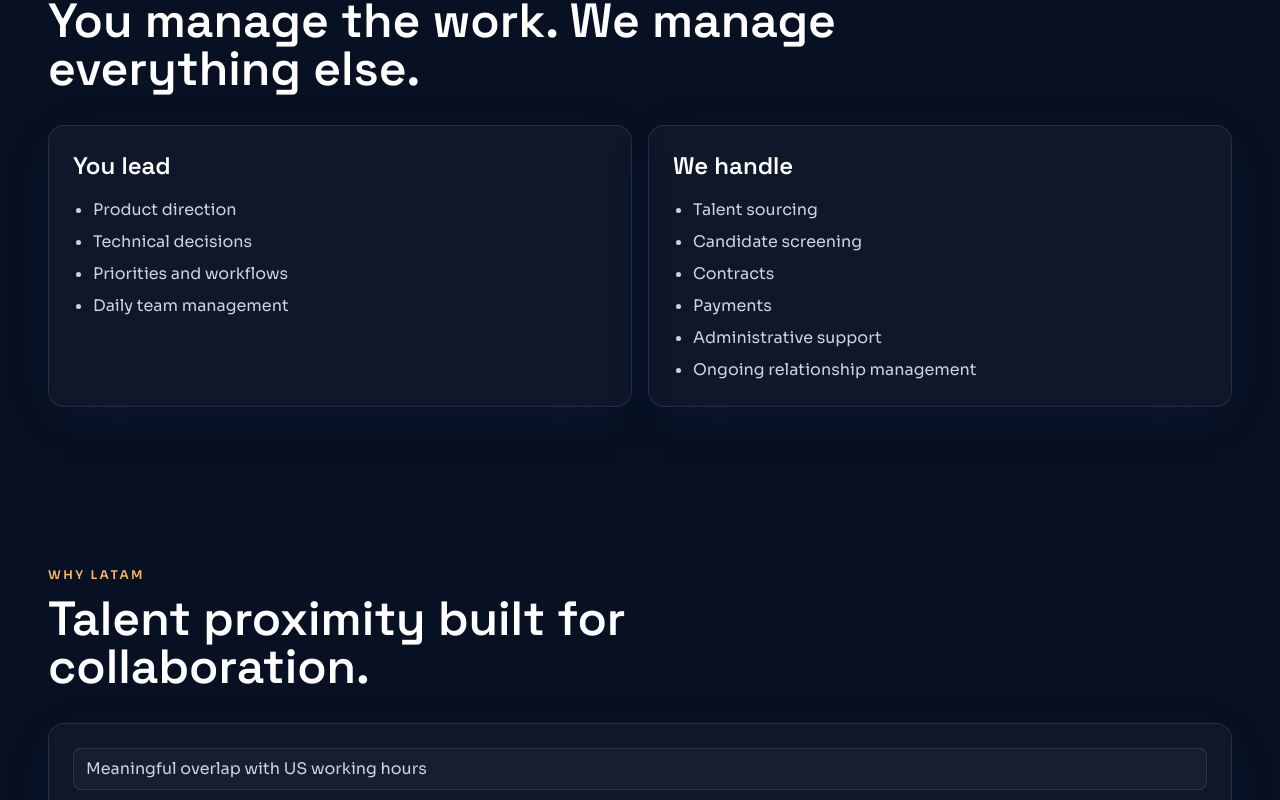
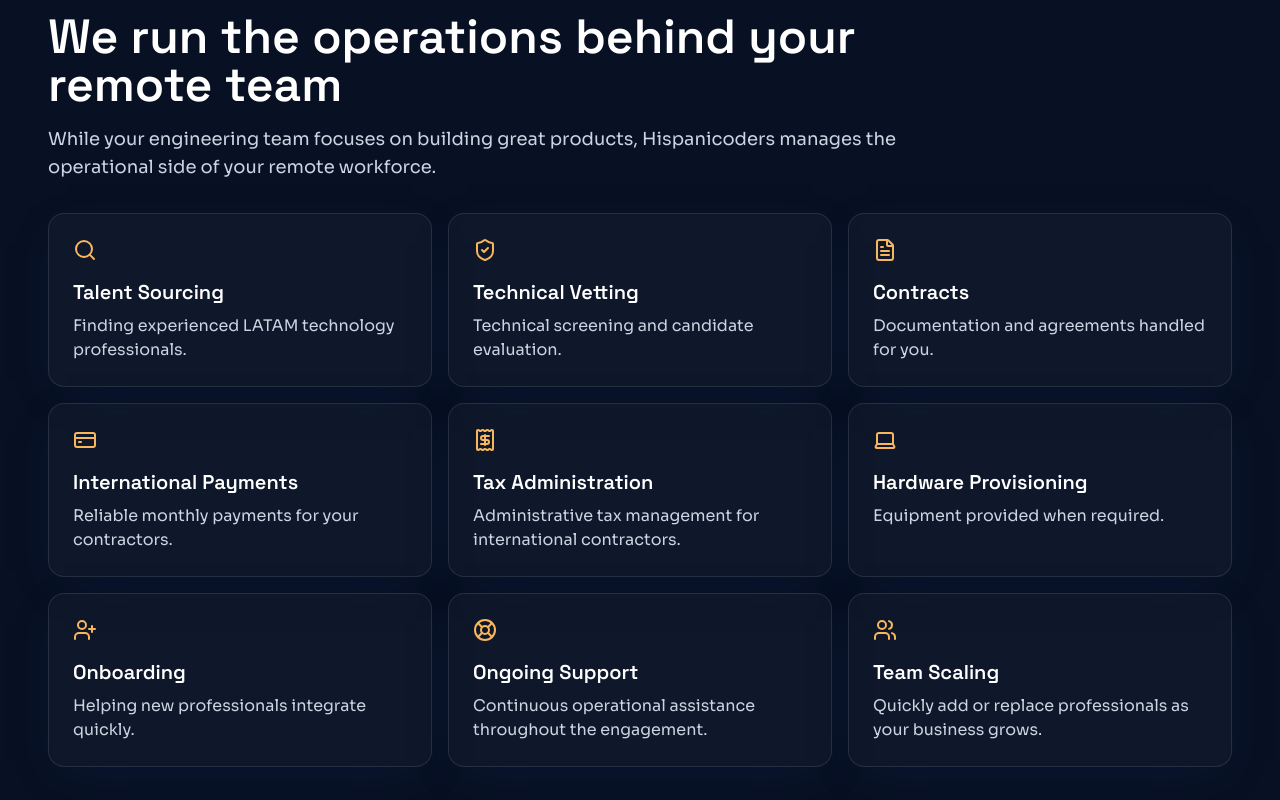
Before and after one commit to WilsonPHP/HispaniCoders, a React (Vite) app: page / in a window 1280 px wide. Shown: the part 3360-4160 px from the top of the page. Built offline with nearby package versions, Linux system fonts and the light colour scheme.

Commit message:
feat: add premium operations grid section on home

```diff
--- /dev/null
+++ b/src/components/sections/OperationsGrid.tsx
@@ -0,0 +1,94 @@
+import { Card } from '@/components/ui/Card'
+import {
+  CreditCard,
+  FileText,
+  Laptop,
+  LifeBuoy,
+  Receipt,
+  Search,
+  ShieldCheck,
+  UserPlus,
+  Users,
+  type LucideIcon,
+} from 'lucide-react'
+import { motion } from 'framer-motion'
+
+type OperationItem = {
+  title: string
+  description: string
+  icon: LucideIcon
+}
+
+const operationItems: OperationItem[] = [
+  {
+    title: 'Talent Sourcing',
+    description: 'Finding experienced LATAM technology professionals.',
+    icon: Search,
+  },
+  {
+    title: 'Technical Vetting',
+    description: 'Technical screening and candidate evaluation.',
+    icon: ShieldCheck,
+  },
+  {
+    title: 'Contracts',
+    description: 'Documentation and agreements handled for you.',
+    icon: FileText,
+  },
+  {
+    title: 'International Payments',
+    description: 'Reliable monthly payments for your contractors.',
+    icon: CreditCard,
+  },
+  {
+    title: 'Tax Administration',
+    description: 'Administrative tax management for international contractors.',
+    icon: Receipt,
+  },
+  {
+    title: 'Hardware Provisioning',
+    description: 'Equipment provided when required.',
+    icon: Laptop,
+  },
+  {
+    title: 'Onboarding',
+    description: 'Helping new professionals integrate quickly.',
+    icon: UserPlus,
+  },
+  {
+    title: 'Ongoing Support',
+    description: 'Continuous operational assistance throughout the engagement.',
+    icon: LifeBuoy,
+  },
+  {
+    title: 'Team Scaling',
+    description: 'Quickly add or replace professionals as your business grows.',
+    icon: Users,
+  },
+]
+
+export function OperationsGrid() {
+  return (
+    <ul className="grid gap-4 sm:grid-cols-2 xl:grid-cols-3" aria-label="Operational services">
+      {operationItems.map((item, index) => {
+        const Icon = item.icon
+
+        return (
+          <motion.li
+            key={item.title}
+            initial={{ opacity: 0, y: 12 }}
+            whileInView={{ opacity: 1, y: 0 }}
+            viewport={{ once: true, amount: 0.25 }}
+            transition={{ duration: 0.35, delay: index * 0.04, ease: 'easeOut' }}
+          >
+            <Card className="h-full transition-transform duration-200 hover:-translate-y-0.5 hover:border-white/25">
+              <Icon className="h-6 w-6 text-accent" aria-hidden="true" />
+              <h3 className="mt-4 font-display text-xl font-semibold text-white">{item.title}</h3>
+              <p className="mt-2 text-slate-300">{item.description}</p>
+            </Card>
+          </motion.li>
+        )
+      })}
+    </ul>
+  )
+}
--- a/src/pages/HomePage.tsx
+++ b/src/pages/HomePage.tsx
@@ -6,7 +6,7 @@
 import { FAQ } from '@/components/sections/FAQ'
 import { FeatureCard } from '@/components/sections/FeatureCard'
 import { Hero } from '@/components/sections/Hero'
-import { ResponsibilitySplit } from '@/components/sections/ResponsibilitySplit'
+import { OperationsGrid } from '@/components/sections/OperationsGrid'
 import { TalentCategoryGrid } from '@/components/sections/TalentCategoryGrid'
 import { Timeline } from '@/components/sections/Timeline'
 import { Seo } from '@/components/ui/Seo'
@@ -190,28 +190,18 @@
 
         <Section>
           <div className="mb-8 max-w-4xl">
+            <p className="text-xs font-semibold uppercase tracking-[0.2em] text-accent">
+              Team operations
+            </p>
             <h2 className="mt-3 font-display text-4xl font-semibold text-white sm:text-5xl">
-              You manage the work. We manage everything else.
+              We run the operations behind your remote team
             </h2>
+            <p className="mt-4 text-lg text-slate-300">
+              While your engineering team focuses on building great products,
+              Hispanicoders manages the operational side of your remote workforce.
+            </p>
           </div>
-          <ResponsibilitySplit
-            leftTitle="You lead"
-            leftItems={[
-              'Product direction',
-              'Technical decisions',
-              'Priorities and workflows',
-              'Daily team management',
-            ]}
-            rightTitle="We handle"
-            rightItems={[
-              'Talent sourcing',
-              'Candidate screening',
-              'Contracts',
-              'Payments',
-              'Administrative support',
-              'Ongoing relationship management',
-            ]}
-          />
+          <OperationsGrid />
         </Section>
 
         <Section>
```
Also changed, not shown: 5 other files (tests, documents, lock files or other folders).
